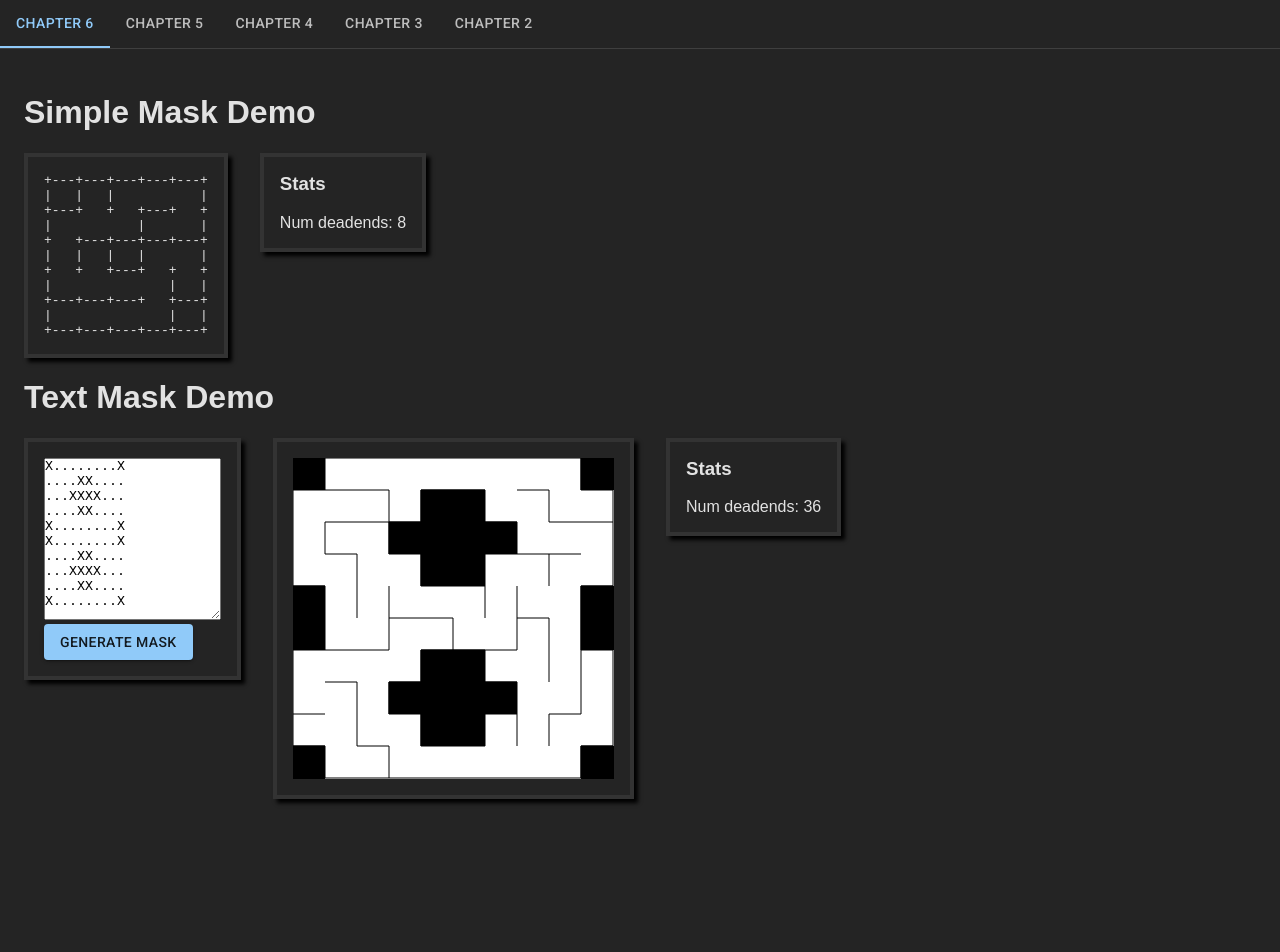
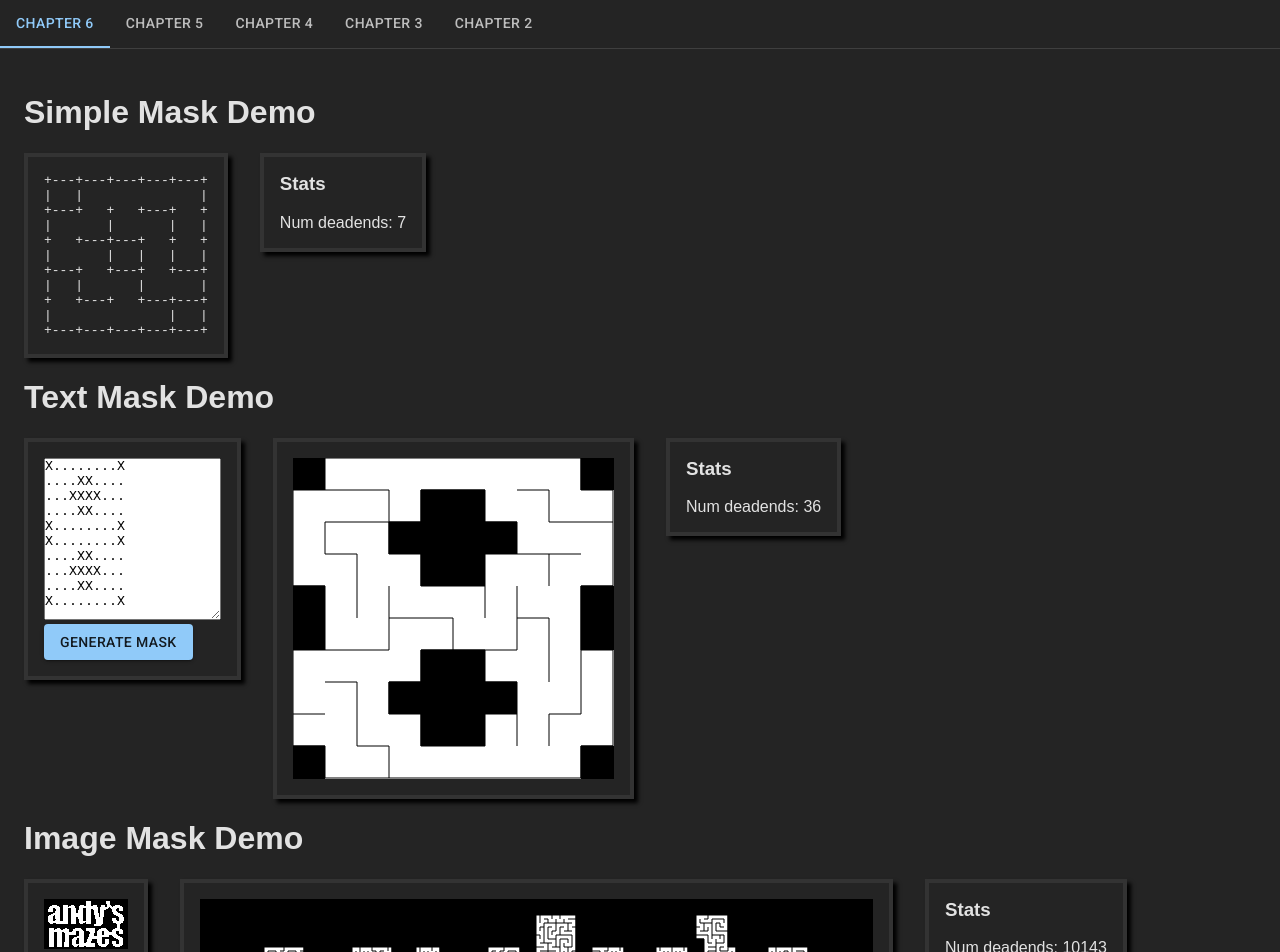
Before and after one commit to onsubmit/mazes-app, a React (Vite) app: page / in a window 1280 px wide. Shown: the top 952 px of the page. Before the commit the page ends 823 px from the top, so only its background shows below. Built offline with nearby package versions, Linux system fonts and the light colour scheme.

Commit message:
Add image mask demo

```diff
--- a/src/components/chapters/chapter06.tsx
+++ b/src/components/chapters/chapter06.tsx
@@ -1,14 +1,15 @@
 import './chapterStyles.scss';
 
-import { Button } from '@mui/material';
-import { useEffect, useRef, useState } from 'react';
+import { Box, Button } from '@mui/material';
+import { useEffect, useState } from 'react';
 
 import RecursiveBacktracker from '../../algorithms/generation/recursiveBacktracker';
+import ImageMaskPng from '../../assets/image-mask.png';
 import MaskedGrid from '../../grids/maskedGrid';
 import Mask from '../../mask';
 import Canvas from '../canvas';
 
-const MASK_TEXT_EXAMPLE = `
+const TEXT_MASK_EXAMPLE = `
 X........X
 ....XX....
 ...XXXX...
@@ -22,8 +23,9 @@ X........X
 `.trim();
 
 export default function Chapter06() {
-  const textAreaRef = useRef<HTMLTextAreaElement>(null);
+  const [textMaskValue, setTextMaskValue] = useState<string>(TEXT_MASK_EXAMPLE);
   const [maskedGridFromText, setMaskedGridFromText] = useState<MaskedGrid | undefined>();
+  const [maskedGridFromImage, setMaskedGridFromImage] = useState<MaskedGrid | undefined>();
 
   const mask = new Mask(5, 5);
   mask.set(0, 0, false);
@@ -33,17 +35,25 @@ export default function Chapter06() {
   const maskedGrid = new MaskedGrid(mask);
   new RecursiveBacktracker().execute(maskedGrid);
 
-  const generateMask = () => {
-    const textArea = textAreaRef.current;
-    if (!textArea) return;
-
-    const mask = Mask.fromText(textArea.value);
+  const generateTextMask = () => {
+    const mask = Mask.fromText(textMaskValue);
     const maskedGrid = new MaskedGrid(mask);
     new RecursiveBacktracker().execute(maskedGrid);
     setMaskedGridFromText(maskedGrid);
   };
 
-  useEffect(generateMask, []);
+  const generateImageMask = async () => {
+    const mask = await Mask.fromImageAsync(ImageMaskPng);
+    const maskedGrid = new MaskedGrid(mask);
+    new RecursiveBacktracker().execute(maskedGrid);
+    setMaskedGridFromImage(maskedGrid);
+  };
+
+  // eslint-disable-next-line react-hooks/exhaustive-deps -- Only generate once on component render
+  useEffect(generateTextMask, []);
+  useEffect(() => {
+    generateImageMask();
+  }, []);
 
   return (
     <>
@@ -60,9 +70,12 @@ export default function Chapter06() {
       <div className="row">
         <div>
           <div>
-            <textarea ref={textAreaRef} defaultValue={MASK_TEXT_EXAMPLE}></textarea>
+            <textarea
+              onChange={(e) => setTextMaskValue(e.currentTarget.value)}
+              defaultValue={TEXT_MASK_EXAMPLE}
+            ></textarea>
           </div>
-          <Button onClick={generateMask} variant="contained">
+          <Button onClick={generateTextMask} variant="contained">
             Generate mask
           </Button>
         </div>
@@ -76,6 +89,32 @@ export default function Chapter06() {
           </>
         )}
       </div>
+
+      <h1>Image Mask Demo</h1>
+      <div className="row">
+        <div>
+          <div>
+            <Box
+              component="img"
+              sx={{
+                width: 84,
+                height: 50,
+              }}
+              alt="The house from the offer."
+              src={ImageMaskPng}
+            />
+          </div>
+        </div>
+        {maskedGridFromImage && (
+          <>
+            <Canvas grid={maskedGridFromImage} cellSize={4}></Canvas>
+            <div>
+              <h3>Stats</h3>
+              <span>{`Num deadends: ${maskedGridFromImage.getDeadends().length}`}</span>
+            </div>
+          </>
+        )}
+      </div>
     </>
   );
 }
--- a/src/mask.ts
+++ b/src/mask.ts
@@ -33,6 +33,51 @@ export default class Mask {
     }
 
     return mask;
+  };
+
+  static fromImageAsync = (url: string): Promise<Mask> => {
+    const image = new Image();
+
+    return new Promise((resolve, reject) => {
+      const timeout = setTimeout(() => {
+        reject('Image did not load within 5 seconds');
+      }, 5000);
+
+      image.onload = function () {
+        clearTimeout(timeout);
+
+        const canvas = document.createElement('canvas');
+        const context = canvas.getContext('2d');
+        if (!context) {
+          throw new Error('Could not get rendering context');
+        }
+
+        const rows = image.height;
+        const columns = image.width;
+
+        context.drawImage(image, 0, 0, image.width, image.height);
+
+        const mask = new Mask(rows, columns);
+        const data = context.getImageData(0, 0, image.width, image.height).data;
+
+        let i = 0;
+        for (let row = 0; row < rows; row++) {
+          for (let column = 0; column < columns; column++) {
+            const red = data[i++];
+            const green = data[i++];
+            const blue = data[i++];
+            const alpha = data[i++];
+
+            const isWhite = red === 255 && green === 255 && blue === 255 && alpha === 255;
+            mask.set(row, column, isWhite);
+          }
+        }
+
+        resolve(mask);
+      };
+
+      image.src = url;
+    });
   };
 
   get rows(): number {
```
Also changed, not shown: src/assets/image-mask.png.
